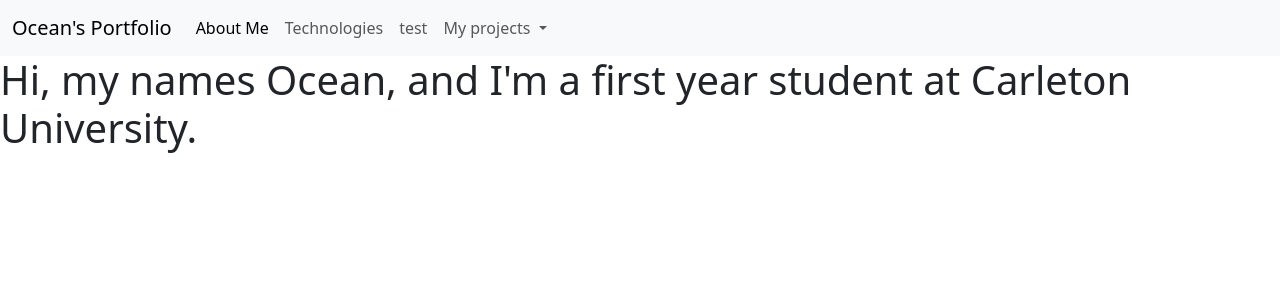
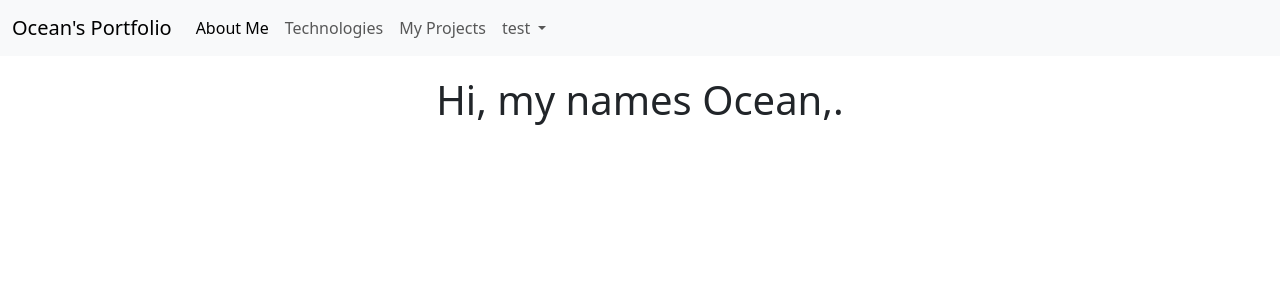
Before and after one commit to oceanyu1/portfoliowebsite, a Flask app: page / in a window 1280 px wide. Shown: the top 300 px of the page. Run offline with Flask 3, Linux system fonts and the light colour scheme.

Commit message:
Add stylesheet and html templates

```diff
--- /dev/null
+++ b/static/style.css
@@ -0,0 +1,6 @@
+#testing {
+    display: flex;
+    justify-content: center;
+    align-items: center;
+    margin: 20px;
+}
--- a/templates/base.html
+++ b/templates/base.html
@@ -3,6 +3,7 @@
     <head>
         <title>{% block title %}{% endblock %}</title>
         <link href="https://cdn.jsdelivr.net/npm/bootstrap@5.3.0/dist/css/bootstrap.min.css" rel="stylesheet">
+        <link rel="stylesheet" href="{{ url_for('static', filename='style.css') }}">
     </head>
     <body>
         <nav class="navbar navbar-expand-lg bg-body-tertiary">
@@ -20,11 +21,11 @@
                             <a class="nav-link" href="#">Technologies</a>
                         </li>
                         <li class="nav-item">
-                            <a class="nav-link" href="#">test</a>
+                            <a class="nav-link" href="#">My Projects</a>
                         </li>
                         <li class="nav-item dropdown">
                             <a class="nav-link dropdown-toggle" href="#" role="button" data-bs-toggle="dropdown" aria-expanded="false">
-                                My projects
+                                test
                             </a>
                             <ul class="dropdown-menu">
                                 <li><a class="dropdown-item" href="#">Coming soon!</a></li>
--- a/templates/index.html
+++ b/templates/index.html
@@ -1,5 +1,5 @@
 {% extends "base.html" %}
 {% block title %}About Me{% endblock %}
 {% block content %}
-<h1>Hi, my names Ocean, and I'm a first year student at Carleton University.</h1>
+<h1 id="testing">Hi, my names Ocean,.</h1>
 {% endblock %}
```
